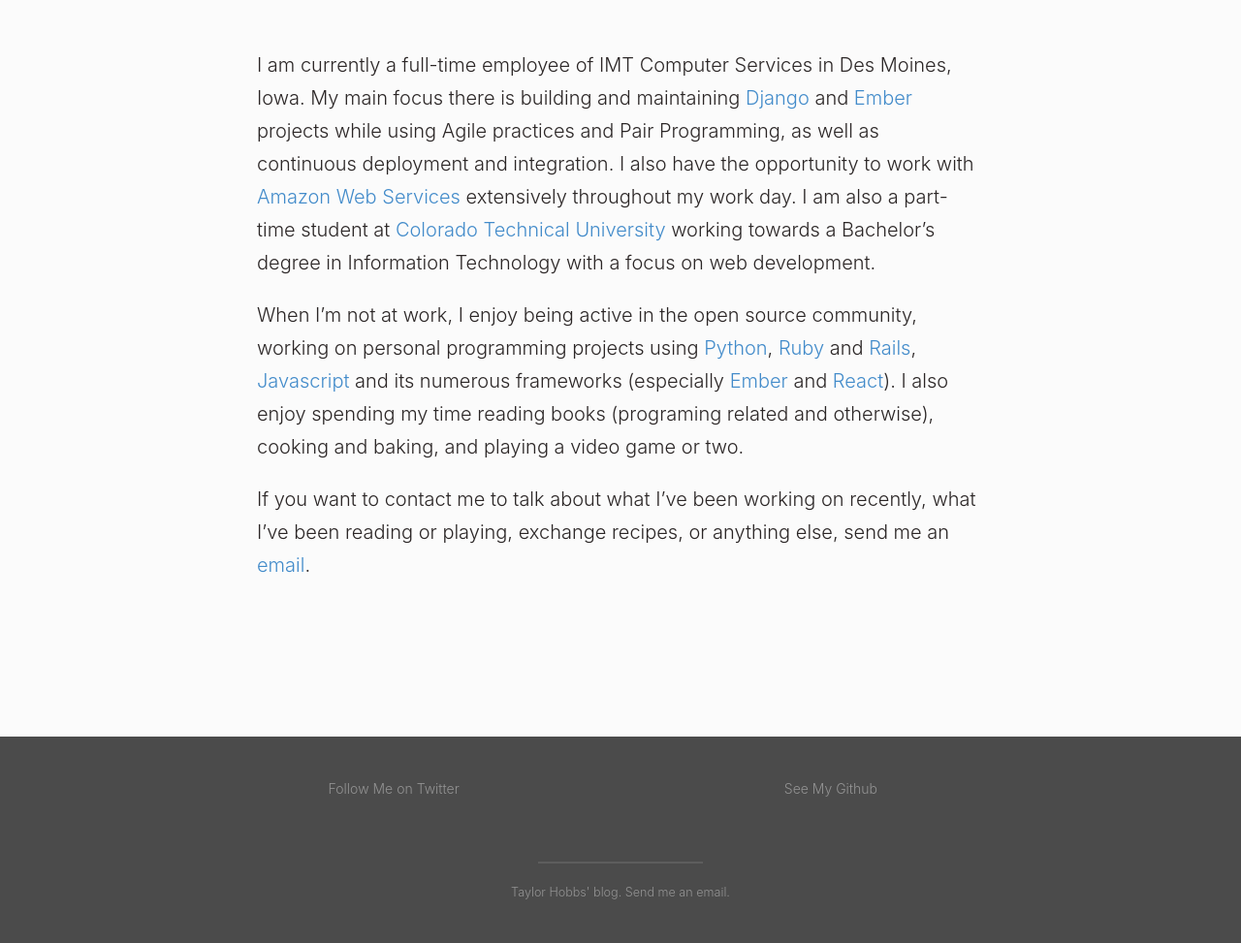
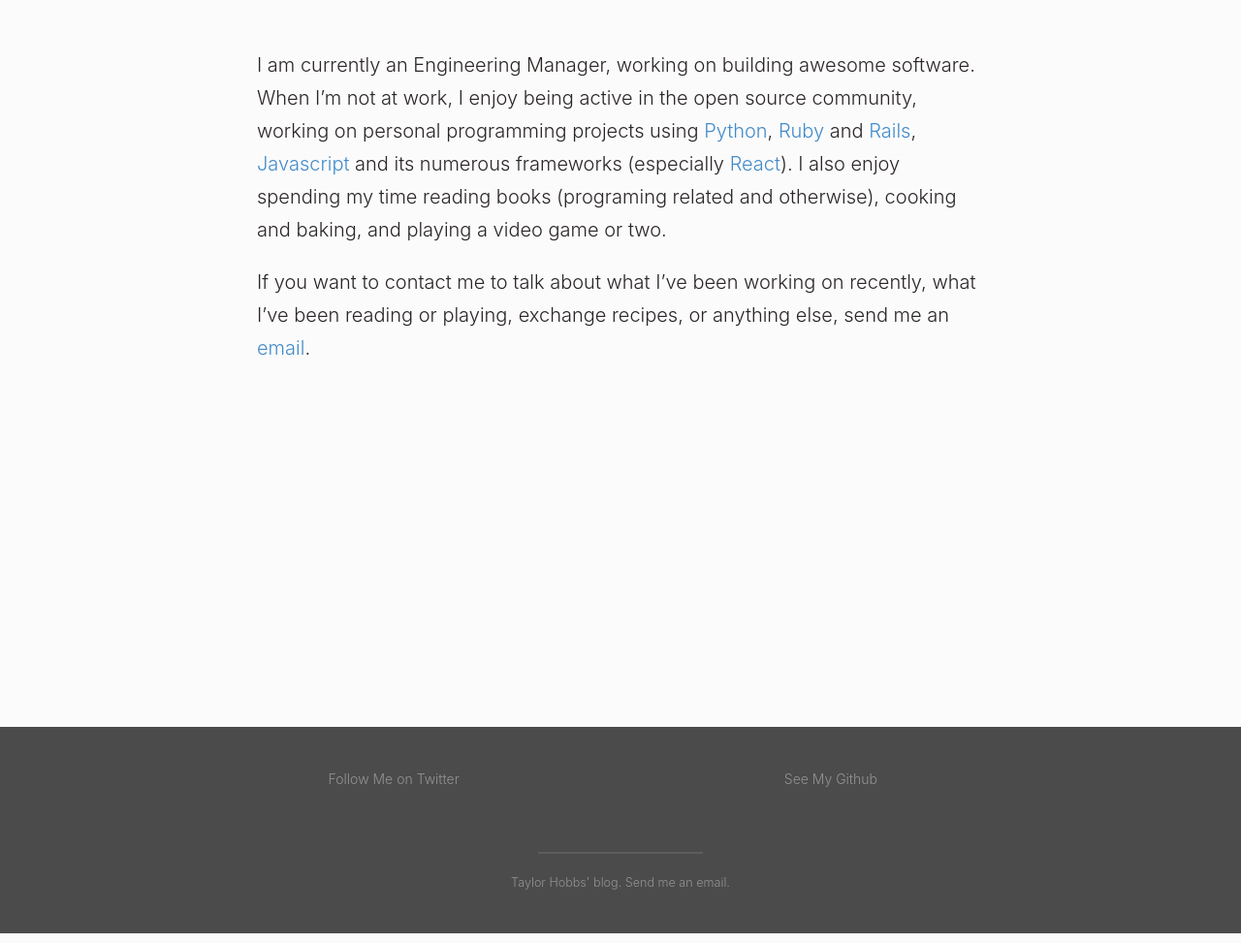
Before and after one commit to TayHobbs/TayHobbs.github.io, a Jekyll site: the page built from about.md, in a window 1280 px wide. Shown: the part 323-1296 px from the top of the page at 97% size. Built offline with Jekyll 4.4.1, drawn with Linux system fonts in a browser that asks for light colours; nearby versions of some CDN libraries; library files that are not in the unit come from our copies.

Commit message:
Update about.md

```diff
--- a/about.md
+++ b/about.md
@@ -5,12 +5,8 @@
 permalink: /about/
 ---
 
-I am currently a full-time employee of IMT Computer Services in Des Moines, Iowa. My main focus there is building and maintaining [Django](https://www.djangoproject.com/) and [Ember](http://emberjs.com/) projects while using Agile practices and Pair Programming,
-as well as continuous deployment and integration. I also have the opportunity to work with [Amazon Web Services](http://aws.amazon.com/) extensively throughout my work day.
-I am also a part-time student at [Colorado Technical University](http://www.coloradotech.edu/) working towards a Bachelor's degree in Information Technology with a focus on web development.
-
-When I'm not at work, I enjoy being active in the open source community, working on personal programming projects using [Python](https://www.python.org/), [Ruby](https://www.ruby-lang.org/en/) and [Rails](http://rubyonrails.org/),
-[Javascript](https://www.javascript.com/) and its numerous frameworks (especially [Ember](http://emberjs.com/) and [React](https://facebook.github.io/react/)).
+I am currently an Engineering Manager, working on building awesome software. When I'm not at work, I enjoy being active in the open source community, working on personal programming projects using [Python](https://www.python.org/), [Ruby](https://www.ruby-lang.org/en/) and [Rails](http://rubyonrails.org/),
+[Javascript](https://www.javascript.com/) and its numerous frameworks (especially [React](https://facebook.github.io/react/)).
 I also enjoy spending my time reading books (programing related and otherwise), cooking and baking, and playing a video game or two.
 
 
```
